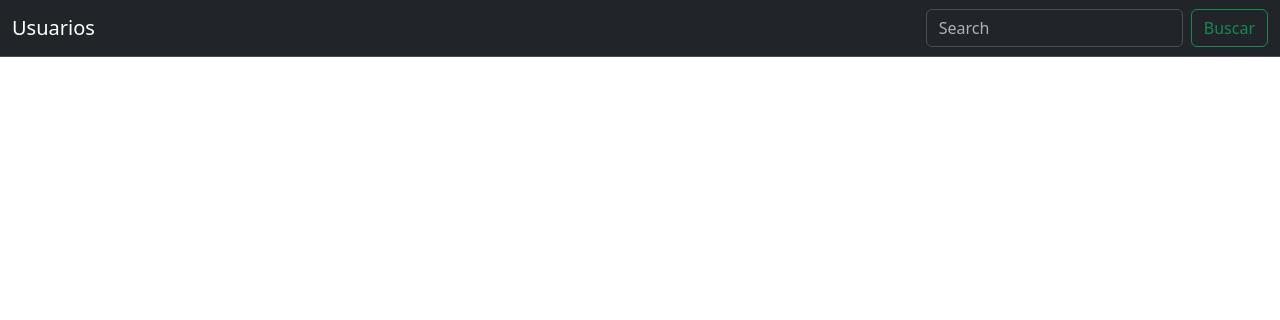
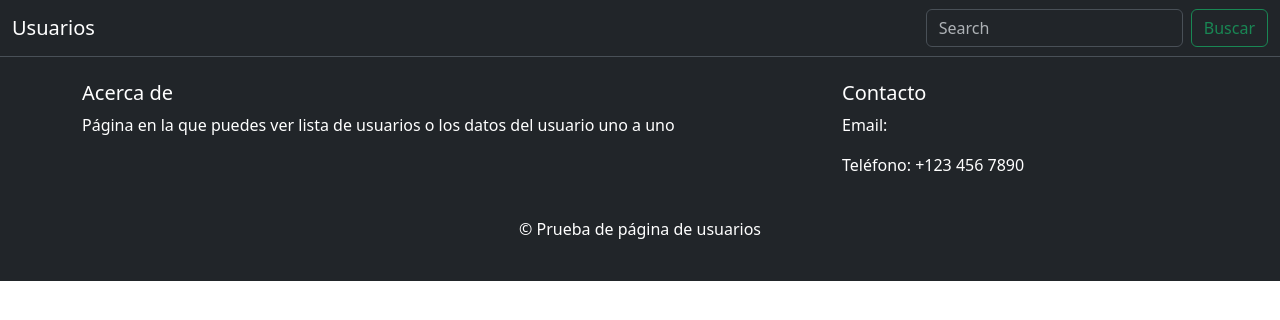
Before and after one commit to aroamorodi/pruebaAngular, an Angular app: page /home in a window 1280 px wide. Shown: the top 320 px of the page. Built offline with nearby package versions, Linux system fonts and the light colour scheme.

Commit message:
Realizado html del footer

```diff
--- a/src/components/homePage/homePage.component.html
+++ b/src/components/homePage/homePage.component.html
@@ -1,3 +1,4 @@
 <div class="container-fluid px-0">
   <app-cabecera/>
+  <app-footer/>
 </div>
--- a/src/components/homePage/homePage.component.ts
+++ b/src/components/homePage/homePage.component.ts
@@ -1,13 +1,15 @@
 import { CommonModule } from '@angular/common';
 import { ChangeDetectionStrategy, Component } from '@angular/core';
 import { CabeceraComponent } from '../../shared/cabecera/cabecera.component';
+import { FooterComponent } from '../../shared/footer/footer.component';
 
 @Component({
   selector: 'app-home-page',
   standalone: true,
   imports: [
     CommonModule,
-    CabeceraComponent
+    CabeceraComponent,
+    FooterComponent
   ],
   templateUrl: './homePage.component.html',
   styleUrl: './homePage.component.css',
--- a/src/shared/footer/footer.component.html
+++ b/src/shared/footer/footer.component.html
@@ -1 +1,18 @@
-<p>footer works!</p>,
+<footer class="bg-dark text-white py-4">
+  <div class="container">
+    <div class="row">
+      <div class="col-md-8">
+        <h5>Acerca de</h5>
+        <p>Página en la que puedes ver lista de usuarios o los datos del usuario uno a uno</p>
+      </div>
+      <div class="col-md-4">
+        <h5>Contacto</h5>
+        <p>Email: </p>
+        <p>Teléfono: +123 456 7890</p>
+      </div>
+    </div>
+    <div class="text-center mt-4">
+      <p>&copy; Prueba de página de usuarios</p>
+    </div>
+  </div>
+</footer>
```
